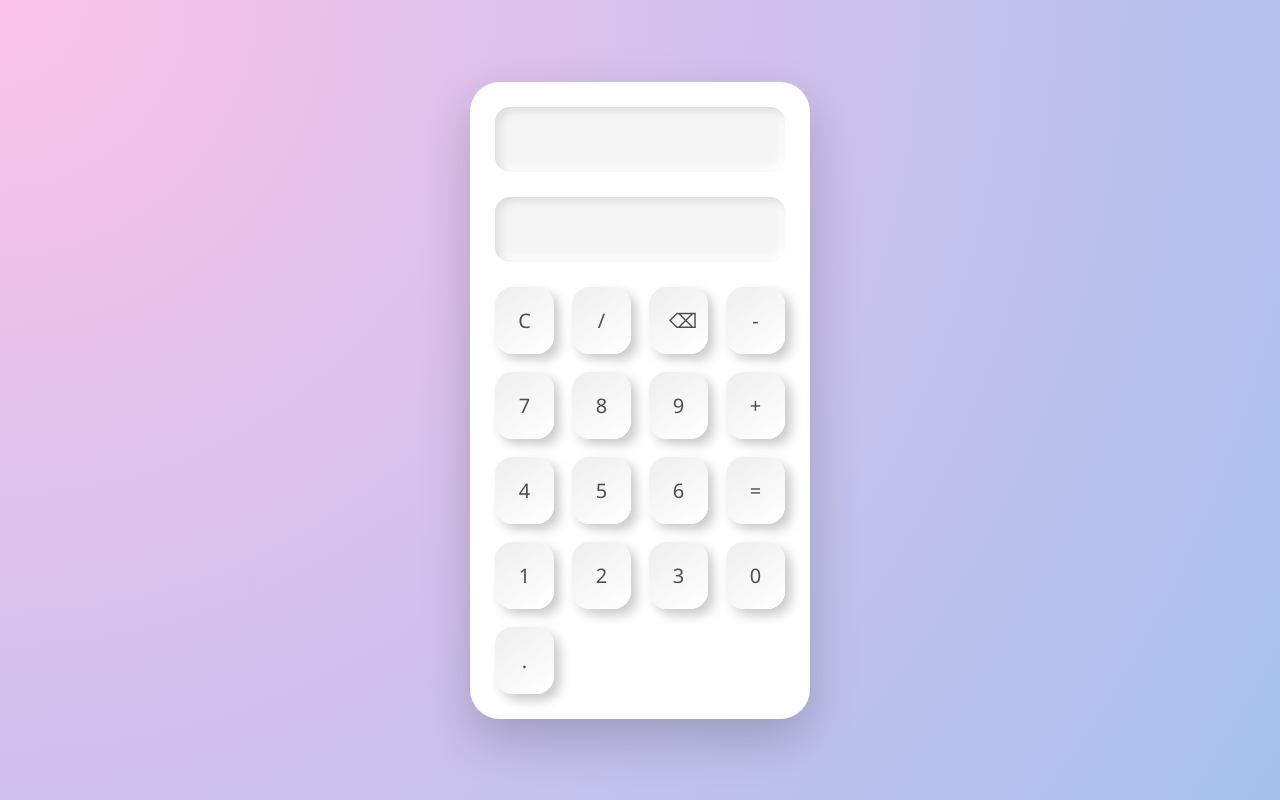
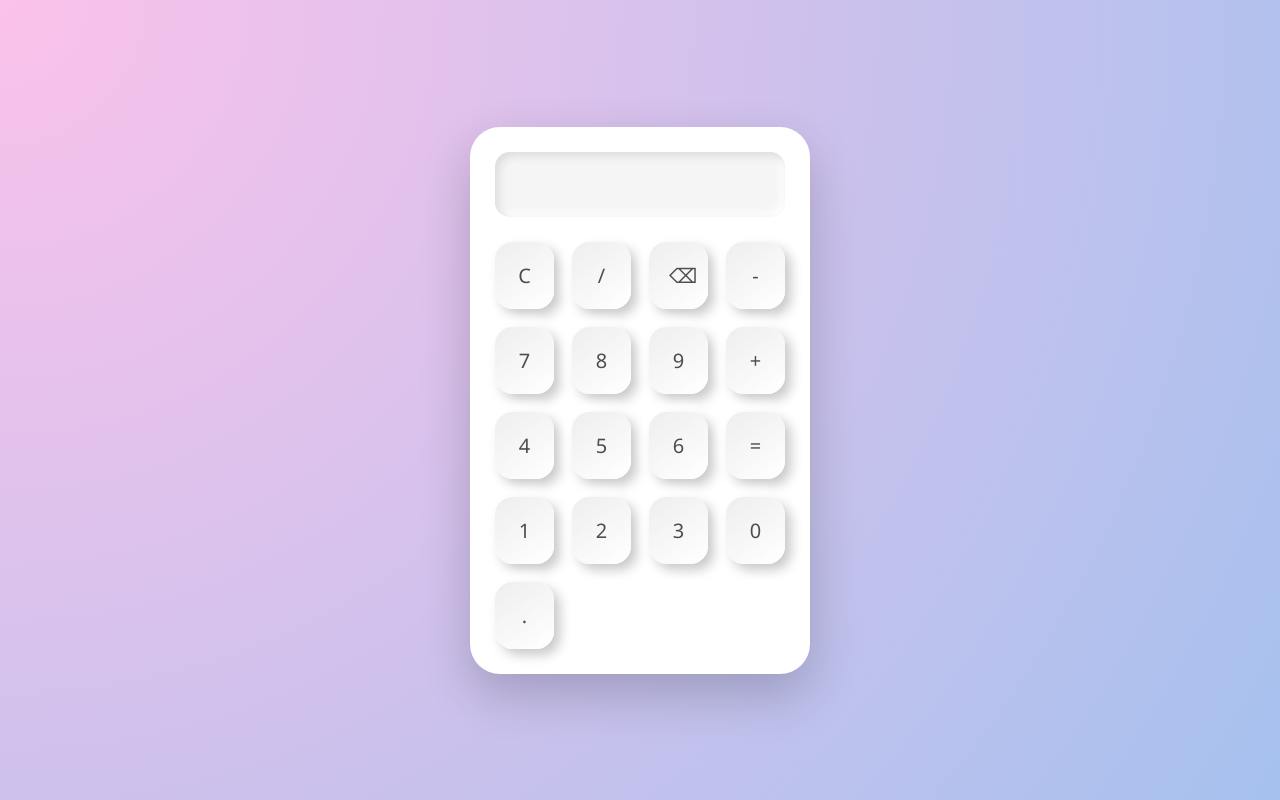
Before and after one commit to Akhileshhissal/Calculater-, a plain HTML site: page index.html in a window 1280 px wide. Drawn offline with Linux system fonts and the light colour scheme.

Commit message:
Update index.html

```diff
--- a/index.html
+++ b/index.html
@@ -10,7 +10,7 @@
   <div class="calculator">
     <input type="text" id="display" readonly />
 
-    <input type="text" id="display" readonly />
+
 
 
     <div class="buttons">
```
